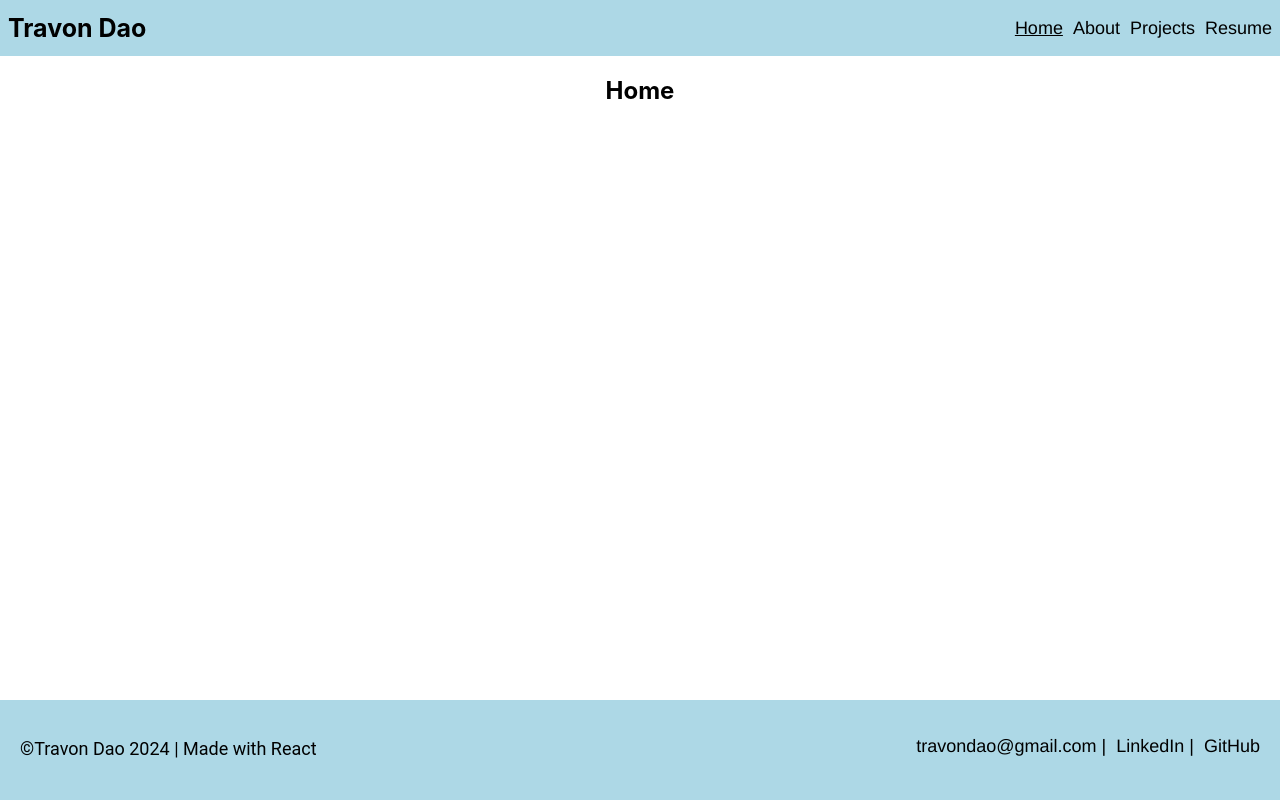
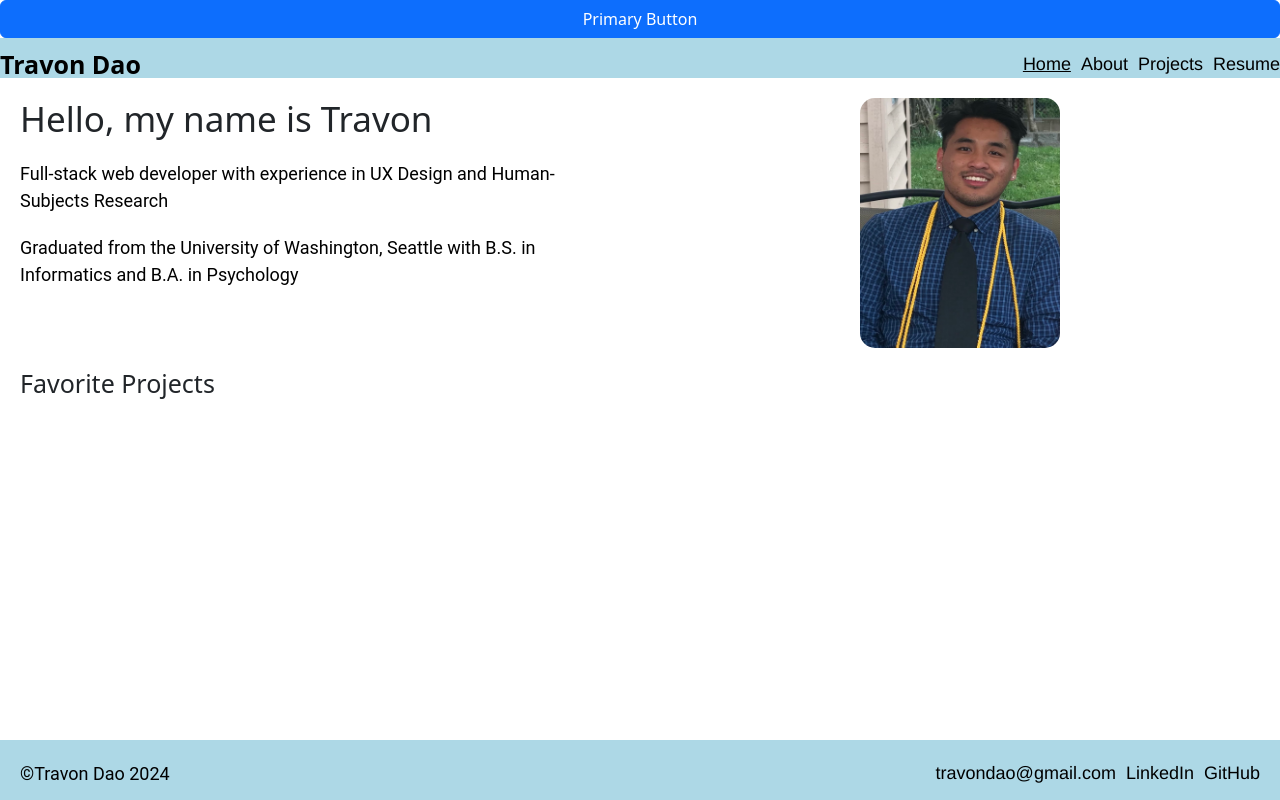
Before and after one commit to tdao09/portfolio, a React (Create React App) app: page / in a window 1280 px wide. Built offline with nearby package versions, Linux system fonts and the light colour scheme.

Commit message:
home page start

```diff
--- /dev/null
+++ b/data/projects.JSON
@@ -0,0 +1,3 @@
+[
+
+]
--- a/package.json
+++ b/package.json
@@ -7,10 +7,11 @@
     "@testing-library/jest-dom": "^5.17.0",
     "@testing-library/react": "^13.4.0",
     "@testing-library/user-event": "^13.5.0",
+    "bootstrap": "^5.3.3",
     "react": "^18.2.0",
     "react-dom": "^18.2.0",
     "react-router-dom": "^6.22.2",
-    "react-scripts": "5.0.1",
+    "react-scripts": "^5.0.1",
     "web-vitals": "^2.1.4"
   },
   "scripts": {
--- a/public/index.html
+++ b/public/index.html
@@ -5,8 +5,6 @@
     <link rel="icon" href="%PUBLIC_URL%/favicon.ico" />
     <meta name="viewport" content="width=device-width, initial-scale=1" />
     <meta name="theme-color" content="#000000" />
-    <link rel="apple-touch-icon" href="%PUBLIC_URL%/logo192.png" />
-    <link rel="manifest" href="%PUBLIC_URL%/manifest.json" />
     <meta name="author" content="Travon Dao">
     <meta name="description" content="Travon Dao's portfolio website containing his background, education, and past projects">
     <title>Travon Dao</title>
--- a/src/components/footer.js
+++ b/src/components/footer.js
@@ -4,13 +4,13 @@ export default function Footer() {
     return(
         <footer className="footer">
             <div className="copy-div">
-                <p className="copy">&copy;Travon Dao 2024 | Made with React</p>
+                <p className="copy">&copy;Travon Dao 2024</p>
             </div>
             <div className="list-div">
                 <ul>
-                    <li><a href="mailto:travondao@gmail.com">travondao@gmail.com | </a></li>
-                    <li><a href="https://www.linkedin.com/in/travon-dao-3490221b3/" target="_blank">LinkedIn | </a></li>
-                    <li><a href="https://github.com/tdao09" target="_blank">GitHub</a></li>
+                    <li><a href="mailto:travondao@gmail.com">travondao@gmail.com</a></li>
+                    <li><a href="https://www.linkedin.com/in/travon-dao-3490221b3/" target="_blank" rel="noreferrer">LinkedIn</a></li>
+                    <li><a href="https://github.com/tdao09" target="_blank" rel="noreferrer">GitHub</a></li>
                 </ul>
             </div>
 
--- a/src/css/about.css
+++ b/src/css/about.css
@@ -18,7 +18,7 @@ img.self-portrait {
 }
 
 h1.title {
-    text-align: center;
+    margin: 10px;
     font-size: 25px;
 }
 
--- /dev/null
+++ b/src/css/home.css
@@ -0,0 +1,54 @@
+
+
+
+h1.intro-title {
+    margin: 20px;
+    font-size: 25px;
+}
+
+.intro-text p {
+    margin: 20px;
+}
+
+.intro-text p {
+    font-size: 16px;
+}
+
+.Travon-portrait-home {
+    height: 250px;
+    width: 200px;
+    border-radius: 15px;
+}
+
+img.Travon-portrait-home {
+    display: block;
+    margin: 0 auto;
+    margin-top: 20px;
+    border-radius: 15px;
+}
+
+@media (min-width: 590px) {
+    div.intro-container {
+        display: flex;
+    }
+
+    h1.intro-title {
+        font-size: 35px;
+    }
+    .intro-text p {
+        font-size: 18px;
+    }
+
+    .intro-text, .intro-pic {
+        flex-basis: 50%;
+        flex-grow: 1;
+    }
+
+
+
+}
+
+h1.projects {
+    font-size: 25px;
+    margin: 20px;
+}
--- a/src/css/resume.css
+++ b/src/css/resume.css
@@ -1,4 +1,4 @@
-h1 {
+h1.resume {
     text-align: center;
 }
 
--- a/src/pages/home.js
+++ b/src/pages/home.js
@@ -1,12 +1,34 @@
 
 import Navbar from '../components/navbar.js';
-import Footer from '../components/footer.js'
+import Footer from '../components/footer.js';
+import '../css/home.css';
+import 'bootstrap/dist/css/bootstrap.min.css';
+
 
 export default function Home() {
     return (
        <section>
+        <button type="button" className="btn btn-primary" width="500px">Primary Button</button>
         <Navbar />
-        <h1>Home</h1>
+        <div className="intro-container">
+            <div className="intro-text">
+                <h1 className="intro-title">Hello, my name is Travon</h1>
+                <p>Full-stack web developer with experience in UX Design and Human-Subjects Research</p>
+                <p>Graduated from the University of Washington, Seattle with B.S. in Informatics and B.A. in Psychology</p>
+            </div>
+            <div className="intro-pic">
+                <img className="Travon-portrait-home" src="./img/Travon.jpg" alt="Travon Dao"/>
+            </div>
+        </div>
+
+        <div className="project-section">
+            <h1 className="projects">Favorite Projects</h1>
+            <div className="project-container">
+
+
+            </div>
+        </div>
+
         <Footer />
        </section>
     );
--- a/src/pages/resume.js
+++ b/src/pages/resume.js
@@ -8,8 +8,8 @@ export default function Resume() {
     return(
         <section>
             <Navbar />
-            <h1>Resume (reminder to change to most up to date)</h1>
-            <iframe className="pdf-file" src="./assets/Travon Dao Resume.pdf" />
+            <h1 className="resume">Resume (reminder to change to most up to date)</h1>
+            <iframe className="pdf-file" src="./assets/Travon Dao Resume.pdf" title="resume"/>
             <Footer />
         </section>
     );
```
Also changed, not shown: src/App.js (+3 -5 lines), 2 other files (tests, documents, lock files or other folders).
